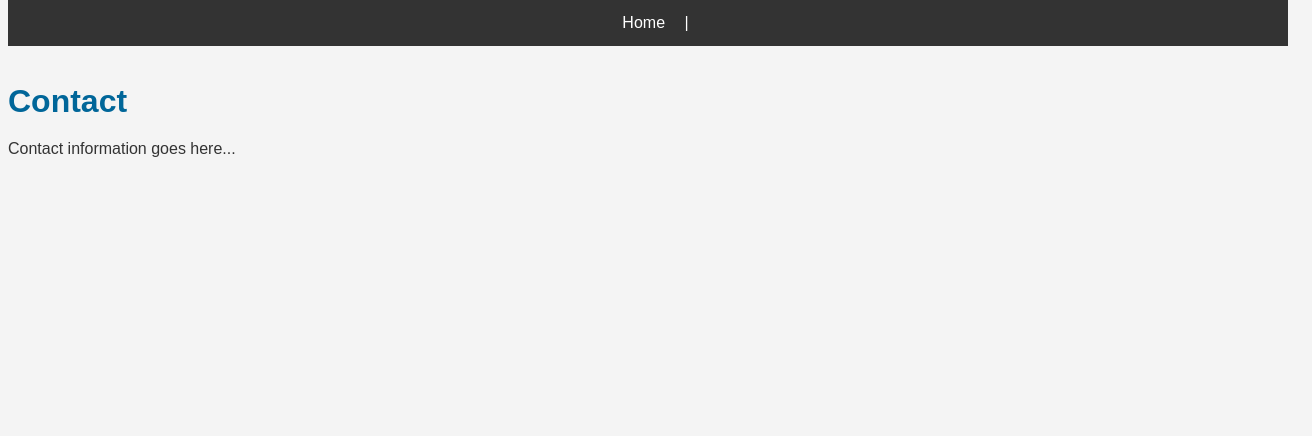
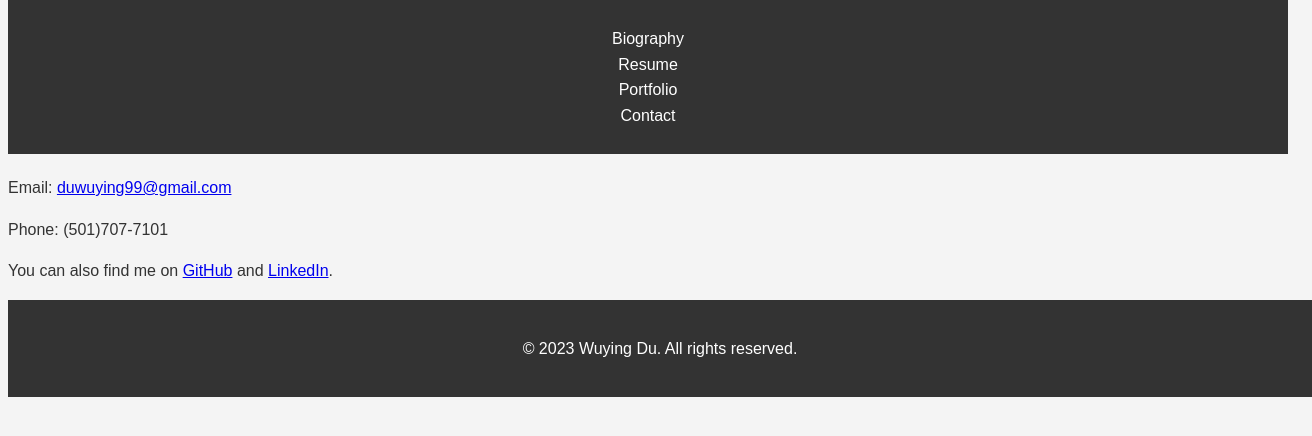
Before and after one commit to Athena42076/WuyingAnalytics, a plain HTML site: page contact.html in a window 1280 px wide. Shown: the whole page, 1312 px wide, since content can reach past the window. Drawn offline with Linux system fonts and the light colour scheme.

Commit message:
Add files via upload

```diff
--- a/contact.html
+++ b/contact.html
@@ -1,12 +1,27 @@
 <!DOCTYPE html>
 <html>
 <head>
-    <title>Contact</title>
     <link rel="stylesheet" type="text/css" href="styles.css">
+    <title>Wuying Du's Portfolio - Contact</title>
 </head>
 <body>
-    <h1>Contact</h1>
-    <p>Contact information goes here...</p>
     <nav>
-        <a href="index.html">Home</a> |
-        <a
+        <ul>
+            <li><a href="index.html">Biography</a></li>
+            <li><a href="resume.html">Resume</a></li>
+            <li><a href="portfolio.html">Portfolio</a></li>
+            <li><a href="contact.html">Contact</a></li>
+        </ul>
+    </nav>
+    <section id="contact">
+        <h2>Contact Me</h2>
+        <p>Please reach out to me through any of the following ways:</p>
+        <p>Email: <a href="mailto:duwuying99@gmail.com">duwuying99@gmail.com</a></p>
+        <p>Phone: (501)707-7101</p>
+        <p>You can also find me on <a href="https://github.com/wuyingdu">GitHub</a> and <a href="https://www.linkedin.com/in/wuyingdu/">LinkedIn</a>.</p>
+    </section>
+    <footer>
+        <p>© 2023 Wuying Du. All rights reserved.</p>
+    </footer>
+</body>
+</html>
```
